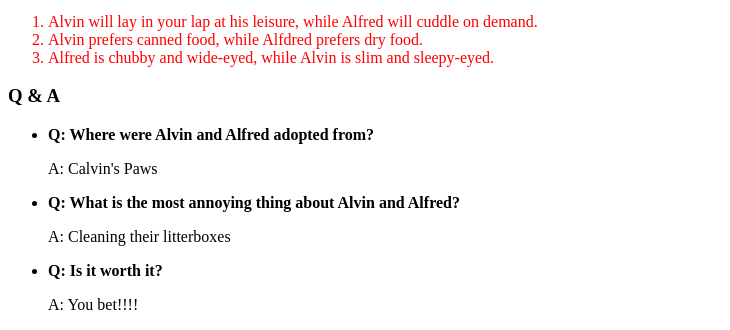
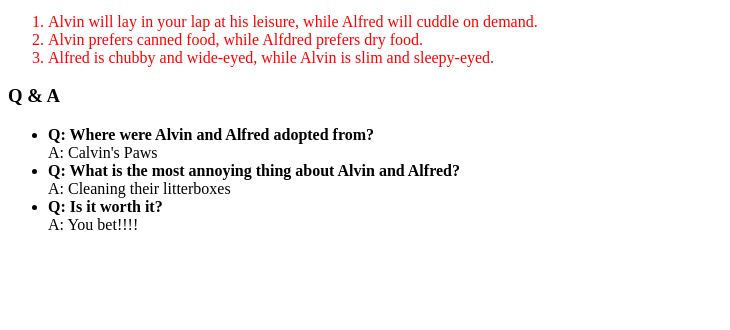
Before and after one commit to RubyTuesday77/MyAssessment, a plain HTML site: page index.html in a window 1280 px wide. Shown: the part 511-841 px from the top of the page, without its empty margins (0-730 px from the left). After the commit the page ends 800 px from the top, so only its background shows below. Drawn offline with Linux system fonts and the light colour scheme.

Commit message:
changed Q&A list to add line breaks.

```diff
--- a/index.html
+++ b/index.html
@@ -34,18 +34,19 @@
       <li>Alfred is chubby and wide-eyed, while Alvin is slim and sleepy-eyed.</li>
     </ol>
 
-    <!-- Added Q&A; designated id="qa" for separate CSS rule so these wouldn't match li elements above -->
+    <!-- Added Q&A; designated id="qa" for separate CSS rule so these wouldn't match the li elements above -->
 
     <h3>Q & A</h3>
     <ul>
       <li id="qa"><b>Q: Where were Alvin and Alfred adopted from?</b>
-        <p>A: Calvin's Paws</p>
+        <br>
+        A: Calvin's Paws
       </li>
       <li id="qa"><b>Q: What is the most annoying thing about Alvin and Alfred?</b>
-        <p>A: Cleaning their litterboxes</p>
+        <br>A: Cleaning their litterboxes
       </li>
       <li id="qa"><b>Q: Is it worth it?</b>
-        <p>A: You bet!!!!</p>
+      <br>A: You bet!!!!
       </li>
     </ul>
     <script src="script.js"></script>
```
